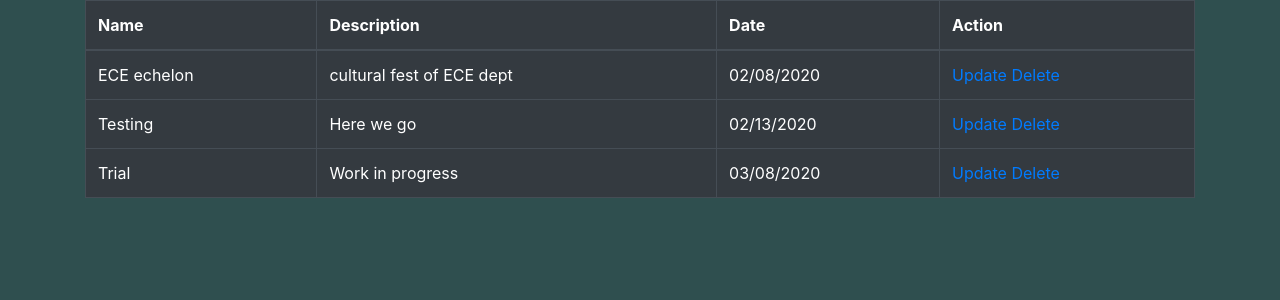
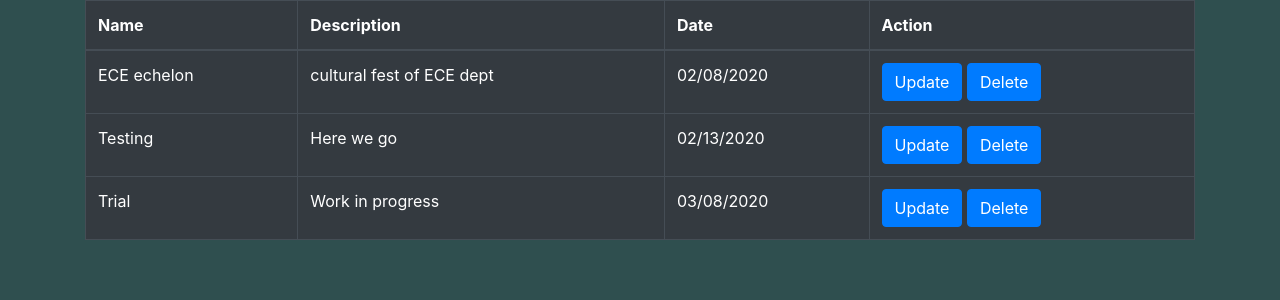
Before and after one commit to ayushprd/Event_Management_WebApp, a Flask app: template templates/admin.html in a window 1280 px wide. Shown: the part 128-428 px from the top of the page. Run offline with Flask 2, Linux system fonts and the light colour scheme; the template is opened without the code that fills it: values that come from a table or form of the project are taken from there, others are empty; data comes from the database, SQL or seed files in the repository; some libraries are stand-ins or nearby versions.

Commit message:
updated admin page

```diff
--- a/templates/admin.html
+++ b/templates/admin.html
@@ -7,6 +7,8 @@
         <link rel="stylesheet" href="https://stackpath.bootstrapcdn.com/bootstrap/4.4.1/css/bootstrap.min.css" integrity="sha384-Vkoo8x4CGsO3+Hhxv8T/Q5PaXtkKtu6ug5TOeNV6gBiFeWPGFN9MuhOf23Q9Ifjh" crossorigin="anonymous">
         <link rel="stylesheet" href="node_modules/font-awesome/css/font-awesome.min.csshttps://cdnjs.cloudflare.com/ajax/libs/font-awesome/5.12.1/css/fontawesome.min.css">
         <link rel="stylesheet" href="style.css">
+
+
     </head>
     <body style="background-color: darkslategray;">
 
@@ -92,8 +94,8 @@
                     <td>{{event.name}}</td>
                     <td colspan="2"> {{event.desc}} </td>
                     <td>{{event.date}}</td>
-                    <td><a href="/update/{{event.id}}" data-toggle="modal" data-target="#exampleModalCenter">Update</a>
-                      <a href="/delete/{{event.id}}">Delete</a>
+                    <td><a href="/update/{{event.id}}" data-toggle="modal" data-target="#exampleModalCenter"><button type="button" class="btn btn-primary">Update</button></a>
+                      <a href="/delete/{{event.id}}" data-toggle="modal" data-target="#exampleModalCenter"><button type="button" class="btn btn-primary">Delete</button></a>
                     </td>
                   </tr>
                   {% endfor %}
```
